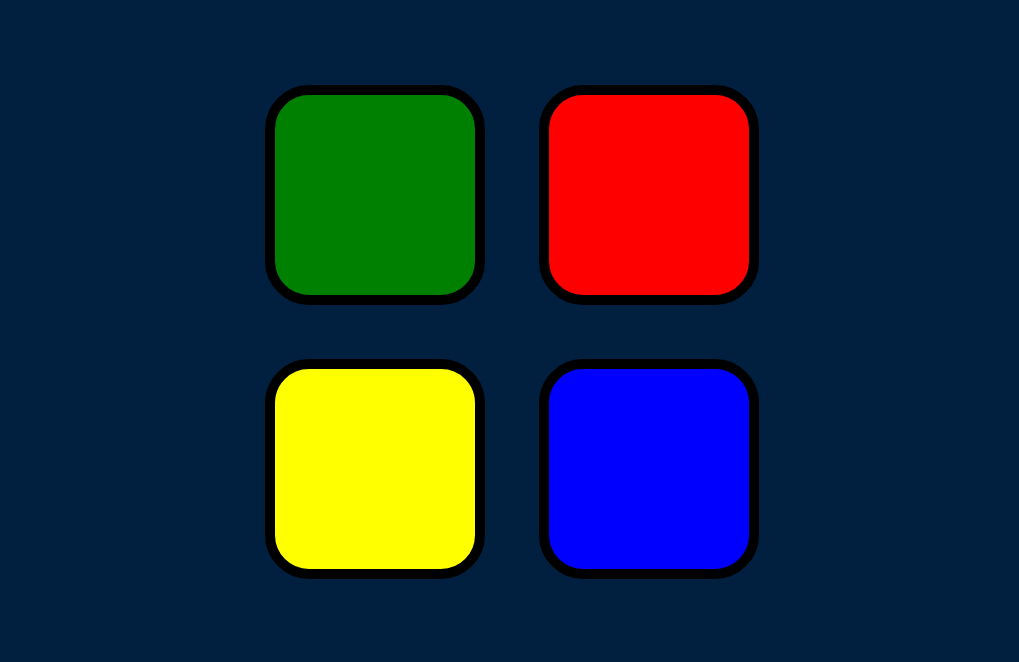
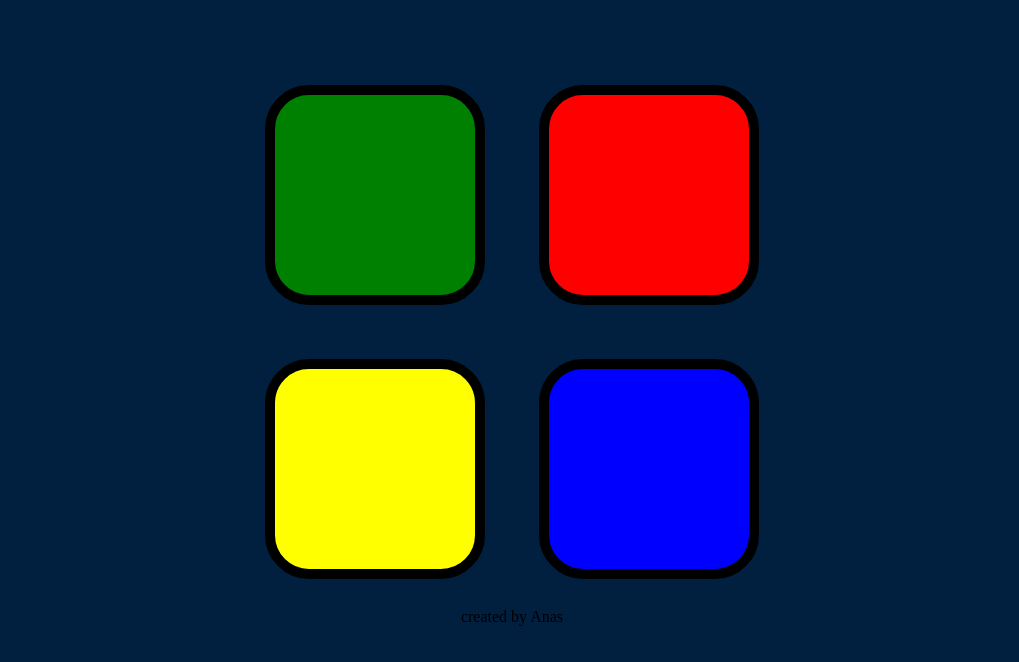
Before and after one commit to Anas-khalifa/Khalifah, a plain HTML site: page index.html in a window 1280 px wide. Shown: the part 114-776 px from the top of the page, without its empty margins (128-1147 px from the left). Drawn offline with nearby package versions, Linux system fonts and the light colour scheme.

Commit message:
Update index.html

```diff
--- a/index.html
+++ b/index.html
@@ -34,6 +34,7 @@
     </div>
 
   </div>
+  created by Anas
 
   <script src="https://ajax.googleapis.com/ajax/libs/jquery/3.3.1/jquery.min.js"></script>
   <script src="game.js" charset="utf-8"></script>
```
